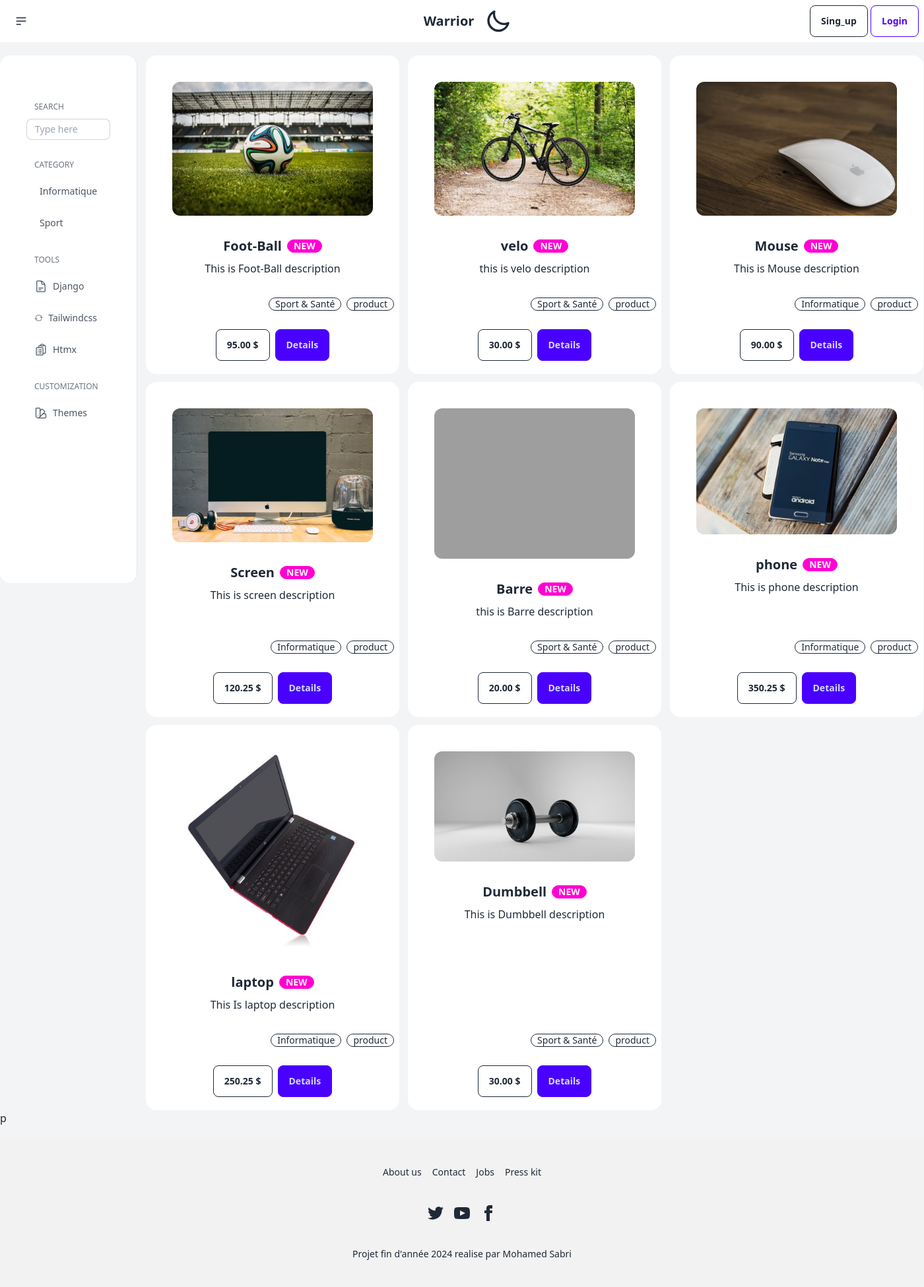
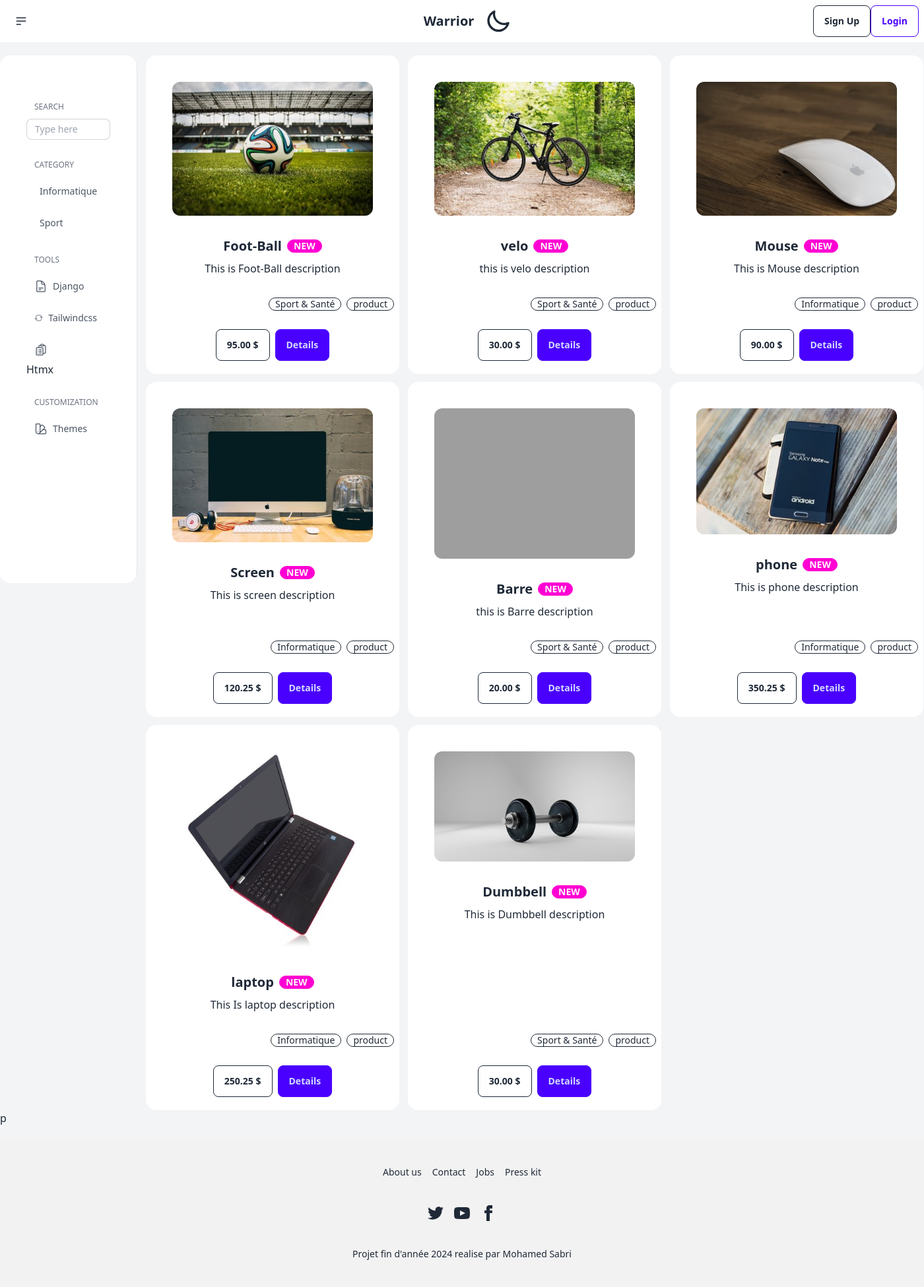
Before and after one commit to Sabri-Simo/django, a Django app: page /shop/ in a window 1400 px wide. Shown: the whole page at 66% size. Run offline with Django 5.2, Linux system fonts and the light colour scheme; data comes from the database, SQL or seed files in the repository; both versions use the stored data as it was after the commit; some libraries are stand-ins or nearby versions; grey boxes are pictures that could not be loaded.

Commit message:
i fix the log and logout templates

```diff
--- a/core/templates/core/base.html
+++ b/core/templates/core/base.html
@@ -19,7 +19,7 @@
             <ul tabindex="0" class="menu menu-sm dropdown-content mt-3 z-[1] p-2 shadow bg-base-100 rounded-box w-52">
               <li><a href="{% url 'shopPage' %}">ShopPage</a></li>
               <li><a>Portfolio</a></li>
-              <li><a>About</a></li>
+              <li><a href="{% url 'singupPgae' %}">About</a></li>
             </ul>
           </div>
         </div>
@@ -34,11 +34,11 @@
           </label>
         </div>
     <div class="navbar-end">
-
-    <form action="{% url 'logout' %}" method="post">
       {% csrf_token %}
       {% if request.user.is_authenticated %}
         {% include 'cart/menu_cart.html' %}
+        <form action="{% url 'logout' %}" method="post">
+          {% csrf_token %}
           <div class="dropdown dropdown-end">
             <div tabindex="0" role="button" class="btn btn-ghost btn-circle avatar">
               <div class="w-10 rounded-full">
@@ -53,19 +53,22 @@
                 </a>
               </li>
               <li><a>Settings</a></li>
-        <form action="{% url 'logout' %}" method="post">
-          {% csrf_token %}
               <button type="submit" class="logout-button">Logout</button>
-      </form>
             </ul>
           </div>
+        </form>
+      {% else %}
+        <form action="{% url 'loginPage' %}" method="post">
+          {% csrf_token %}
+          <button class="btn btn-outline">Sign Up</button>
+        </form>
+        <form action="{% url 'singupPgae' %}" method="post">
+          {% csrf_token %}
+          <button class="btn btn-outline btn-primary">Login</button>
+        </form>
+      {% endif %}
 
-    {% else %}
-    <a href="{% url 'logg' %}" method="get">
-      <button class="btn btn-outline">Sing_up</button></a>
-    <a ><button class="btn btn-outline btn-primary">Login</button></a>
-    {% endif %}
-  </form>
+
 
   </div>
 </div>
--- a/core/templates/core/shop.html
+++ b/core/templates/core/shop.html
@@ -40,7 +40,7 @@
                       <path stroke-linecap="round" stroke-linejoin="round" d="M9 12h3.75M9 15h3.75M9 18h3.75m3 .75H18a2.25 2.25 0 002.25-2.25V6.108c0-1.135-.845-2.098-1.976-2.192a48.424 48.424 0 00-1.123-.08m-5.801 0c-.065.21-.1.433-.1.664 0 .414.336.75.75.75h4.5a.75.75 0 00.75-.75 2.25 2.25 0 00-.1-.664m-5.8 0A2.251 2.251 0 0113.5 2.25H15c1.012 0 1.867.668 2.15 1.586m-5.8 0c-.376.023-.75.05-1.124.08C9.095 4.01 8.25 4.973 8.25 6.108V8.25m0 0H4.875c-.621 0-1.125.504-1.125 1.125v11.25c0 .621.504 1.125 1.125 1.125h9.75c.621 0 1.125-.504 1.125-1.125V9.375c0-.621-.504-1.125-1.125-1.125H8.25zM6.75 12h.008v.008H6.75V12zm0 3h.008v.008H6.75V15zm0 3h.008v.008H6.75V18z" />
                   </svg>
 
-                  <span class="mx-2 text-sm font-medium">Htmx</span>
+                  <span class="mx-2 text-sm font-medium"><a href="{% url 'singupPgae' %}">Htmx</a></span>
               </a>
           </div>
 
--- a/core/views.py
+++ b/core/views.py
@@ -25,12 +25,10 @@ def signup(request):
     else:
         # If it's a GET request, create a new instance of the form
         form = SignUpForm()
-    return render(request, 'Core/signup.html',{'form':form})
-def stem(request):
-    return render(request,'Core/signup.html')
+    return render(request, 'Core/singup.html',{'form':form})
 
-def loginn(request):
-    return render(request, 'Core/login.html')
+def sinpage(request):
+    return render(request,'core/singu.html')
 
 def shopPage(request):
     products=Product.objects.all()
--- a/ecomm/urls.py
+++ b/ecomm/urls.py
@@ -3,16 +3,15 @@ from django.conf import settings
 from django.contrib.auth import views
 from django.conf.urls.static import static
 from django.urls import path
-from core.views import frontpage,shopPage,signup,loginn,stem
+from core.views import frontpage,shopPage,signup,sinpage
 from product.views import products
 from cart.views import add_to_cart,cart,checkOut
 
 urlpatterns = [
     path('',frontpage,name='frontpage'),
     path('signupage/',signup,name='singupPgae'),
-    path('stem/',stem,name='stem'),
+    path('page/',sinpage,name='page'),
     path('logout/',views.LogoutView.as_view(),name='logout'),
-    path('log/',loginn,name='logg'),
     path('login/',views.LoginView.as_view(template_name='Core/login.html'),name='loginPage'),
     path('shop/',shopPage,name='shopPage'),
     path('shop/<slug:slug>/',products, name='product'),
```
Also changed, not shown: core/templates/core/singup.html (renamed from core/templates/core/signup.html), db.sqlite3. Lines whose indentation alone changed are shown as unchanged.
